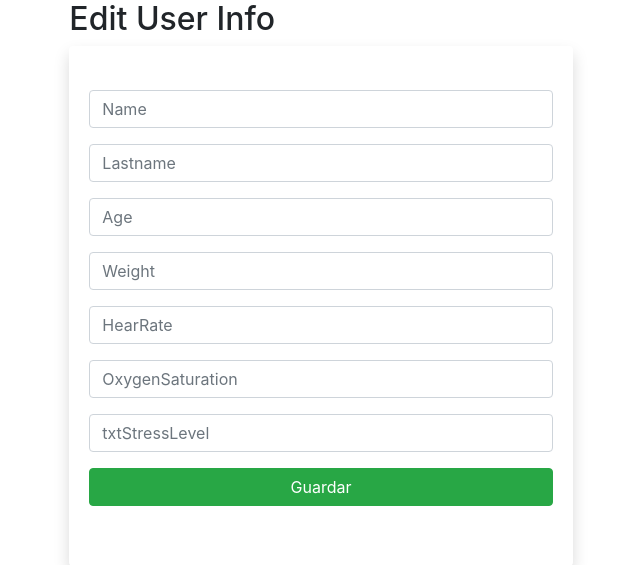
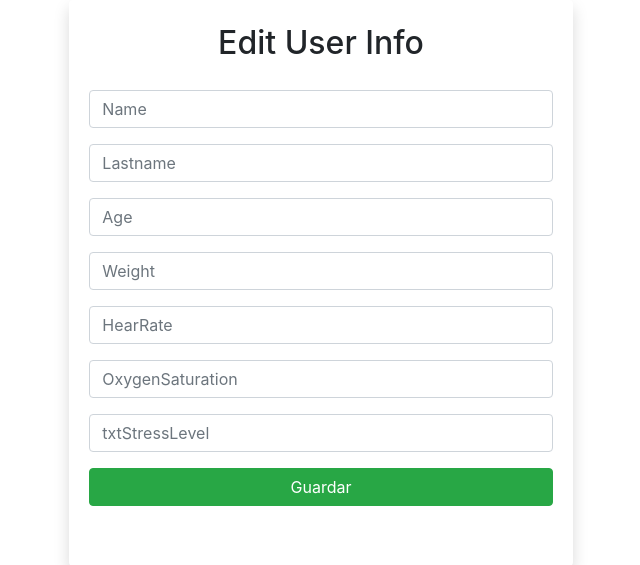
Before and after one commit to Jerh2000/CRUD-Django-Py, a Django app: template healthMetrics/templates/editingUser.html in a window 1280 px wide. Shown: the part 56-621 px from the top of the page, without its empty margins (319-959 px from the left). Run offline with Django 3.2, Linux system fonts and the light colour scheme; the template is opened without the code that fills it, so the values that code supplies are empty; some libraries are stand-ins or nearby versions.

Commit message:
Project Django

```diff
--- a/healthMetrics/templates/editingUser.html
+++ b/healthMetrics/templates/editingUser.html
@@ -7,8 +7,9 @@
 {% block body %}
 <div class="row d-flex justify-content-center">
     <div class="col-md-5">
-        <h2>Edit User Info </h2>
+
         <div class="card shadow border-0 py-4">
+            <h2 class="text-center">Edit User Info </h2>
             <div class="card-body">
                 <form action="/editUser/{{user.id}}" method="POST">{% csrf_token %}
                     <div class="form-group">
```
Also changed, not shown: img/create.png (added), img/edit.png (added).
